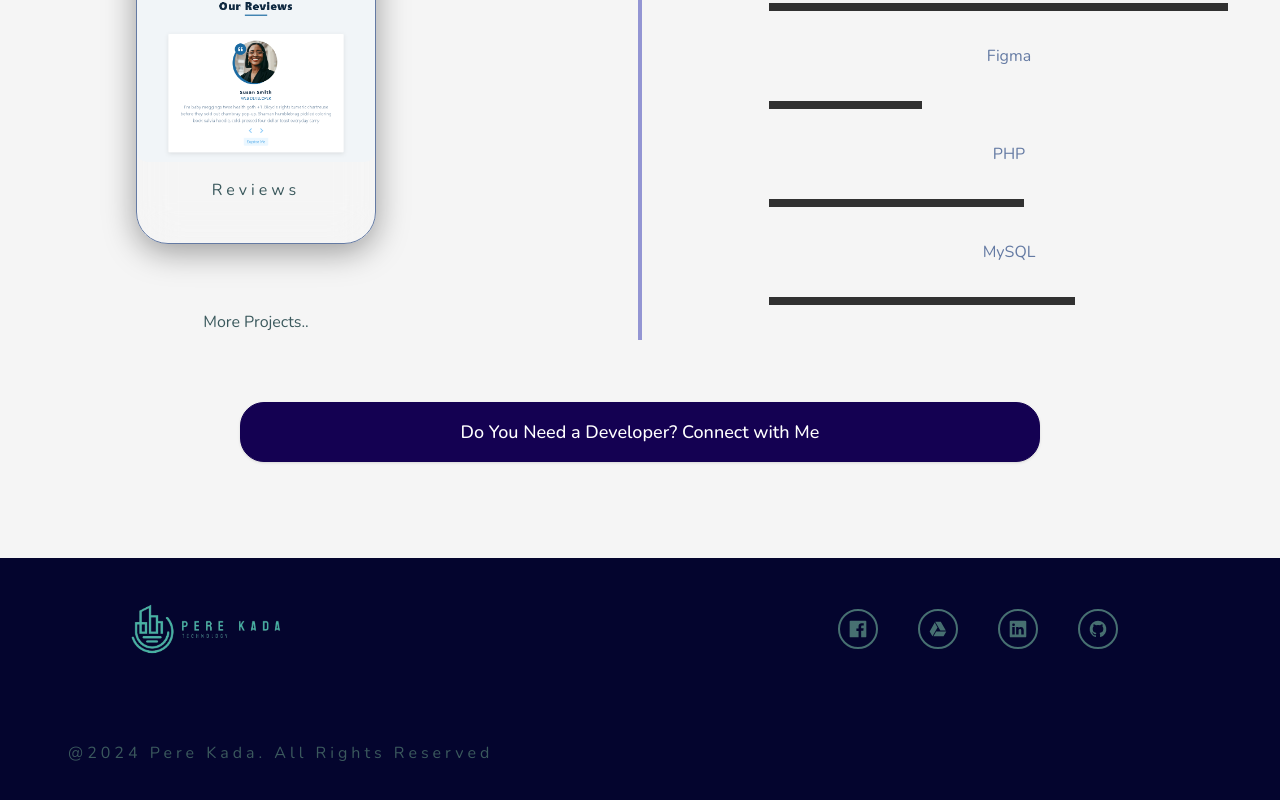
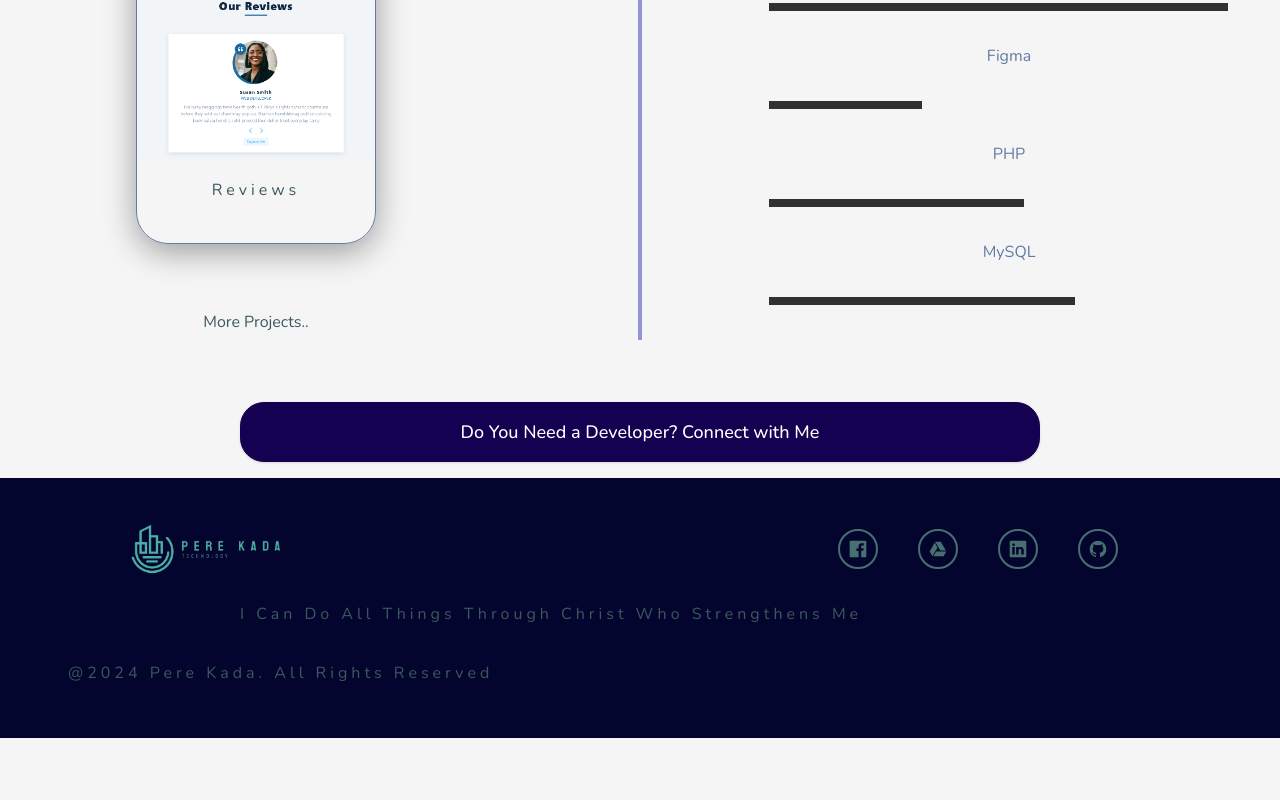
Before and after one commit to Perekada/portfolio, a Next.js app: page / in a window 1280 px wide. Shown: the part 921-1721 px from the top of the page. After the commit the page ends 1659 px from the top, so only its background shows below. Built offline with nearby package versions, Linux system fonts and the light colour scheme; a web font is replaced by a local one.

Commit message:
Phase 2.1

```diff
--- a/app/components/Footer.js
+++ b/app/components/Footer.js
@@ -12,7 +12,7 @@ const Footer = () => {
 		<>
 			<footer
 				style={{}}
-				className='grid grid-flow-row grid-cols-2 grid-rows-2 gap-4  items-center p-5   bg-[#04052E] h-[260px] mt-24'>
+				className='grid grid-flow-row grid-cols-2 grid-rows-2 gap-4  items-center p-5   bg-[#04052E] h-[260px] mt-4'>
 				<div className='m-12'>
 					<img
 						src='/FullLogo.png'
@@ -21,6 +21,9 @@ const Footer = () => {
 						height={180}
 						className='ml-12'
 					/>
+				</div>
+				<div className='absolute justify-center  text-center ml-[220px] self-center'>
+					<h4>I can do all things through Christ who strengthens me</h4>
 				</div>
 				<div className='grid grid-flow-col gap-10 mr-0 ml-12 justify-center'>
 					<a
@@ -57,6 +60,7 @@ const Footer = () => {
 						/>
 					</a>
 				</div>
+
 				<div>
 					<h4 className=' ml-12'>@2024 Pere Kada. All rights reserved</h4>
 				</div>
```
